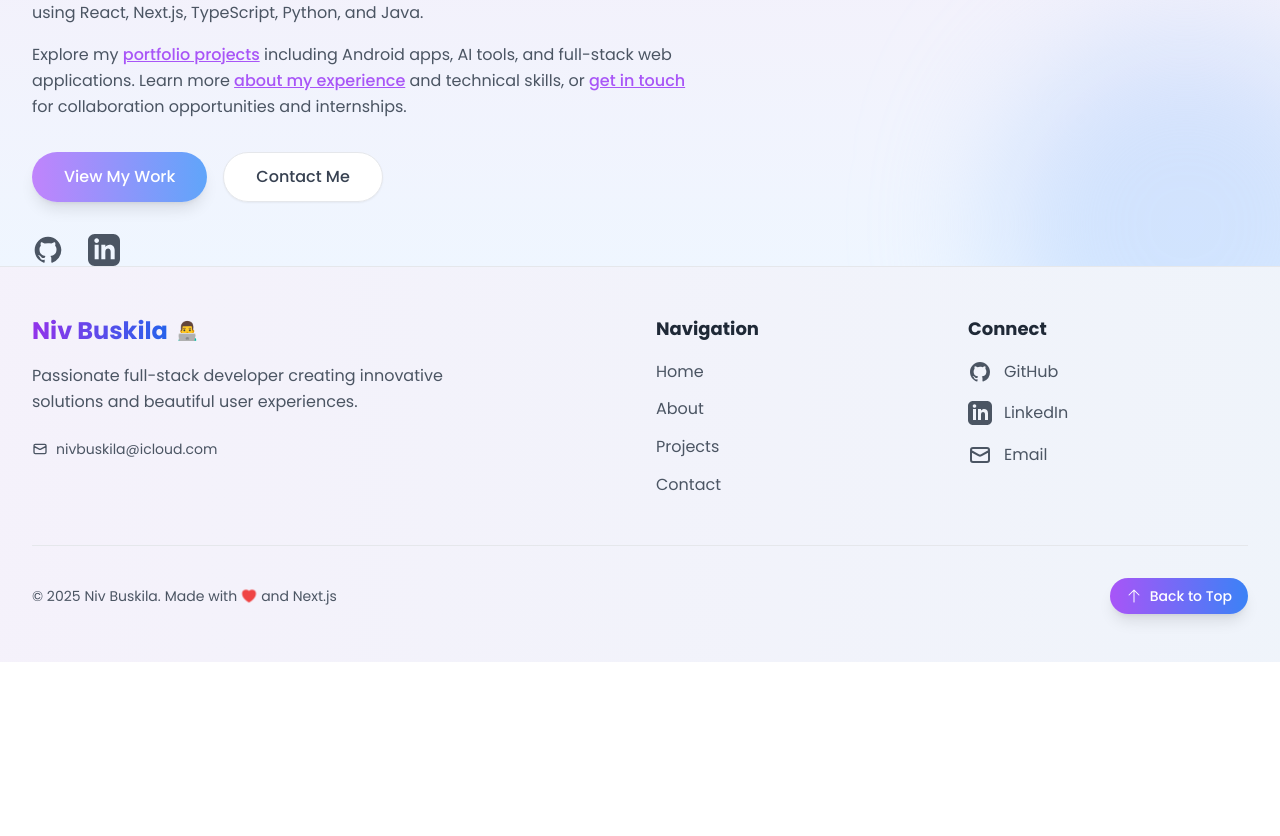
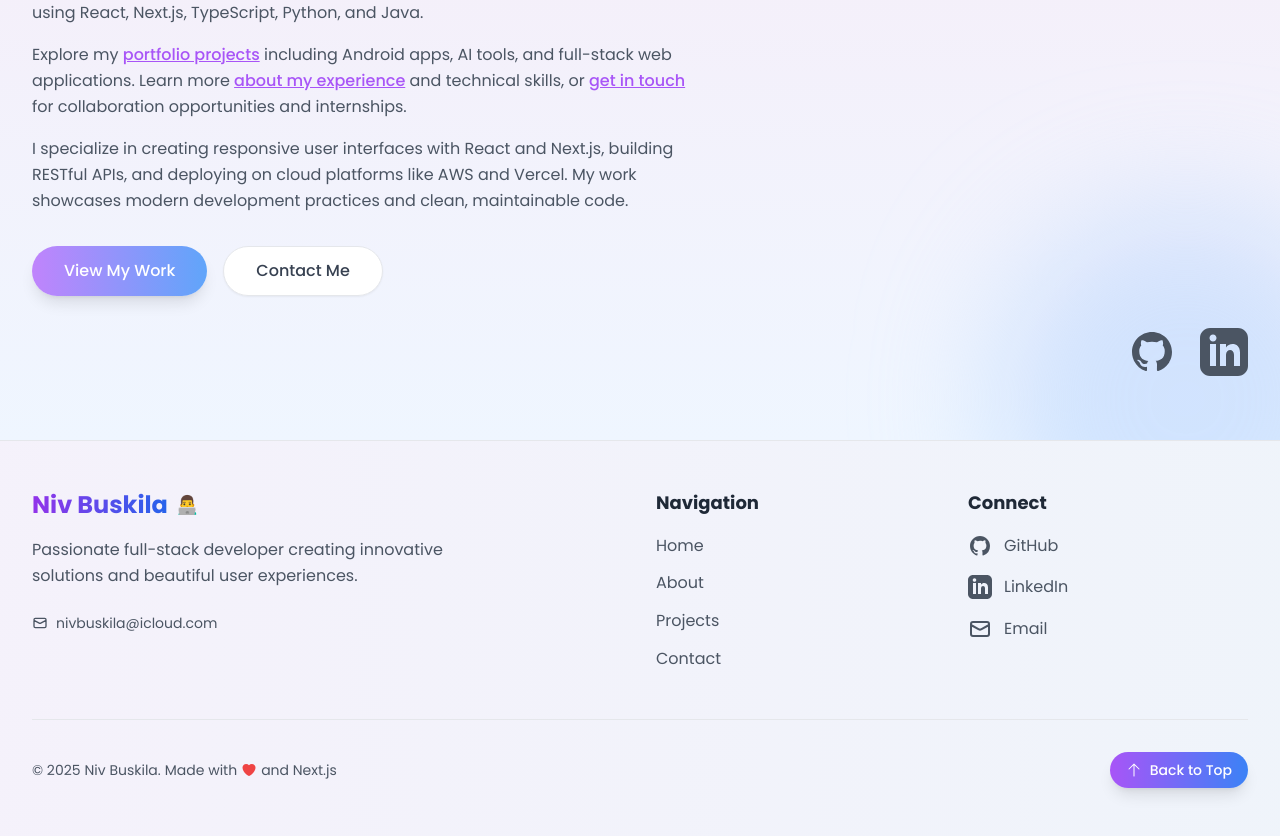
Before and after one commit to NivBuskila/portfolio, a Next.js app: page / in a window 1280 px wide. Shown: the part 720-1556 px from the top of the page. Before the commit the page ends 1382 px from the top, so only its background shows below. Built offline with nearby package versions, Linux system fonts and the light colour scheme; no server answers.

Commit message:
chore: update .gitignore to include Home.tsx; enhance SEO metadata in layout.tsx and add content to Home component

```diff
--- a/src/app/layout.tsx
+++ b/src/app/layout.tsx
@@ -12,7 +12,7 @@ const poppins = Poppins({
 
 export const metadata: Metadata = {
   metadataBase: new URL('https://nivbuskila.tech'),
-  title: 'Niv Buskila - Full Stack Developer Portfolio',
+  title: 'Niv Buskila - Full Stack Developer | Software Engineer',
   description:
     'Computer Science graduate and full stack developer specializing in React, Next.js, Python and Java. View my projects and connect for collaboration.',
   keywords: [
@@ -32,10 +32,10 @@ export const metadata: Metadata = {
   authors: [{ name: 'Niv Buskila' }],
   creator: 'Niv Buskila',
   alternates: {
-    canonical: '/',
+    canonical: 'https://nivbuskila.tech',
   },
   openGraph: {
-    title: 'Niv Buskila - Full Stack Developer Portfolio',
+    title: 'Niv Buskila - Full Stack Developer | Software Engineer',
     description:
       'Computer Science graduate and full stack developer specializing in React, Next.js, Python and Java. View my projects and connect for collaboration.',
     url: 'https://nivbuskila.tech',
--- a/src/components/home/Home.tsx
+++ b/src/components/home/Home.tsx
@@ -130,6 +130,12 @@ export default function Home() {
               </Link>{' '}
               for collaboration opportunities and internships.
             </p>
+            <p className="mt-4">
+              I specialize in creating responsive user interfaces with React and
+              Next.js, building RESTful APIs, and deploying on cloud platforms
+              like AWS and Vercel. My work showcases modern development practices
+              and clean, maintainable code.
+            </p>
           </div>
 
           <div className="mt-8 flex flex-col sm:flex-row gap-4">
@@ -189,14 +195,14 @@ export default function Home() {
             </Link>
           </div>
 
-          <div className="mt-8 flex gap-6">
+          <div className="mt-8 mb-16 flex gap-6 justify-end">
             <a
               href={personalInfo.socialLinks.github}
               target="_blank"
               rel="noopener noreferrer"
               className="text-gray-600 dark:text-gray-400 hover:text-purple-500 dark:hover:text-purple-400 transition-colors transform hover:scale-110"
             >
-              <svg className="h-8 w-8" fill="currentColor" viewBox="0 0 24 24">
+              <svg className="h-12 w-12" fill="currentColor" viewBox="0 0 24 24">
                 <path
                   fillRule="evenodd"
                   d="M12 2C6.477 2 2
@@ -232,7 +238,7 @@ export default function Home() {
               rel="noopener noreferrer"
               className="text-gray-600 dark:text-gray-400 hover:text-purple-500 dark:hover:text-purple-400 transition-colors transform hover:scale-110"
             >
-              <svg className="h-8 w-8" fill="currentColor" viewBox="0 0 24 24">
+              <svg className="h-12 w-12" fill="currentColor" viewBox="0 0 24 24">
                 <path
                   d="M19 0h-14c-2.761 0-5
                   2.239-5 5v14c0 2.761 2.239
--- a/src/components/layout/Footer.tsx
+++ b/src/components/layout/Footer.tsx
@@ -2,7 +2,6 @@
 
 import React from 'react';
 import Link from 'next/link';
-import { motion } from 'framer-motion';
 import ArrowUpIcon from '@heroicons/react/24/solid/ArrowUpIcon';
 import HeartIcon from '@heroicons/react/24/solid/HeartIcon';
 import { personalInfo } from '@/data/personalInfo';
@@ -83,13 +82,7 @@ export default function Footer() {
 
       <div className="relative max-w-7xl mx-auto py-12 px-4 sm:px-6 lg:px-8">
         <div className="grid grid-cols-1 md:grid-cols-4 gap-8">
-          <motion.div
-            initial={{ opacity: 0, y: 20 }}
-            whileInView={{ opacity: 1, y: 0 }}
-            viewport={{ once: true }}
-            transition={{ duration: 0.6 }}
-            className="col-span-1 md:col-span-2"
-          >
+          <div className="col-span-1 md:col-span-2">
             <div className="flex items-center gap-2 mb-4">
               <span className="text-2xl font-extrabold bg-gradient-to-r from-purple-600 to-blue-600 bg-clip-text text-transparent">
                 {personalInfo.name}
@@ -122,14 +115,9 @@ export default function Footer() {
                 </a>
               )}
             </div>
-          </motion.div>
+          </div>
 
-          <motion.div
-            initial={{ opacity: 0, y: 20 }}
-            whileInView={{ opacity: 1, y: 0 }}
-            viewport={{ once: true }}
-            transition={{ duration: 0.6, delay: 0.1 }}
-          >
+          <div>
             <h3 className="text-lg font-semibold text-gray-800 dark:text-white mb-4 transition-colors duration-500">
               Navigation
             </h3>
@@ -145,14 +133,9 @@ export default function Footer() {
                 </li>
               ))}
             </ul>
-          </motion.div>
+          </div>
 
-          <motion.div
-            initial={{ opacity: 0, y: 20 }}
-            whileInView={{ opacity: 1, y: 0 }}
-            viewport={{ once: true }}
-            transition={{ duration: 0.6, delay: 0.2 }}
-          >
+          <div>
             <h3 className="text-lg font-semibold text-gray-800 dark:text-white mb-4 transition-colors duration-500">
               Connect
             </h3>
@@ -172,33 +155,22 @@ export default function Footer() {
                 </a>
               ))}
           </div>
-          </motion.div>
+          </div>
         </div>
 
-        <motion.div
-          initial={{ opacity: 0, y: 20 }}
-          whileInView={{ opacity: 1, y: 0 }}
-          viewport={{ once: true }}
-          transition={{ duration: 0.6, delay: 0.3 }}
-          className="mt-12 pt-8 border-t border-gray-200 dark:border-gray-700 flex flex-col md:flex-row justify-between items-center"
-        >
+        <div className="mt-12 pt-8 border-t border-gray-200 dark:border-gray-700 flex flex-col md:flex-row justify-between items-center">
           <div className="flex items-center gap-1 text-gray-600 dark:text-gray-400 text-sm transition-colors duration-500">
             <span>&copy; {new Date().getFullYear()}</span>
             <span>{personalInfo.name}.</span>
             <span>Made with</span>
-            <motion.span
-              animate={{ scale: [1, 1.2, 1] }}
-              transition={{ duration: 1.5, repeat: Infinity }}
-            >
+            <span>
               <HeartIcon className="h-4 w-4 text-red-500" />
-            </motion.span>
+            </span>
             <span>and Next.js</span>
           </div>
 
-          <motion.button
+          <button
             onClick={scrollToTop}
-            whileHover={{ scale: 1.1, y: -2 }}
-            whileTap={{ scale: 0.9 }}
             className="
               mt-4 md:mt-0
               flex items-center gap-2
@@ -206,14 +178,14 @@ export default function Footer() {
               bg-gradient-to-r from-purple-500 to-blue-500
               text-white text-sm font-medium
               rounded-full shadow-lg
-              hover:shadow-xl
+              hover:shadow-xl hover:scale-105
               transition-all duration-300
             "
           >
             <ArrowUpIcon className="h-4 w-4" />
             Back to Top
-          </motion.button>
-        </motion.div>
+          </button>
+        </div>
       </div>
     </footer>
   );
```
Also changed, not shown: 1 other file (tests, documents, lock files or other folders).
